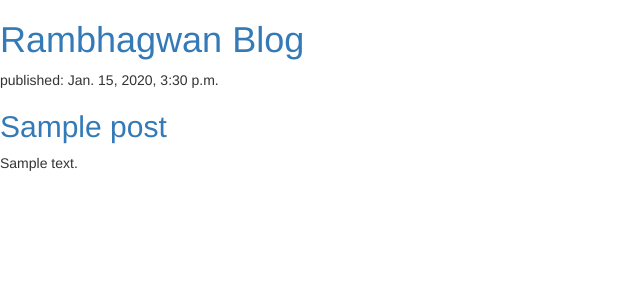
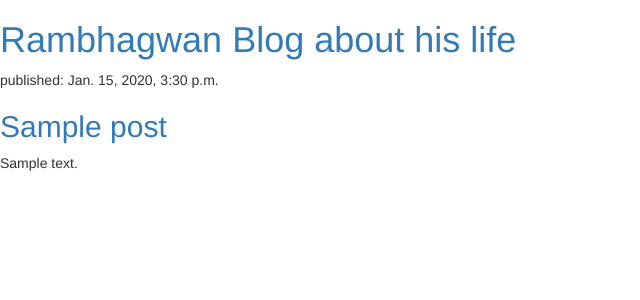
Before and after one commit to Rambhagwan/my-first-blog, a Django app: template blog/templates/blog/post_list.html in a window 1280 px wide. Shown: the top 300 px of the page, without its empty margins (0-640 px from the left). Run offline with Django 3.2, Linux system fonts and the light colour scheme; the template is opened without the code that fills it: values that come from a table or form of the project are taken from there, others are empty; tables that the repository leaves empty hold one stand-in row (values such as "Sample post"); some libraries are stand-ins or nearby versions.

Commit message:
modified templates to display from database

```diff
--- a/blog/templates/blog/post_list.html
+++ b/blog/templates/blog/post_list.html
@@ -4,7 +4,7 @@
 		<link rel="stylesheet" href="//maxcdn.bootstrapcdn.com/bootstrap/3.2.0/css/bootstrap-theme.min.css">
     </head>
 <div>
-    <h1><a href="/">Rambhagwan Blog</a></h1>
+    <h1><a href="/">Rambhagwan Blog about his life</a></h1>
 </div>
 
 {% for post in posts %}
```
